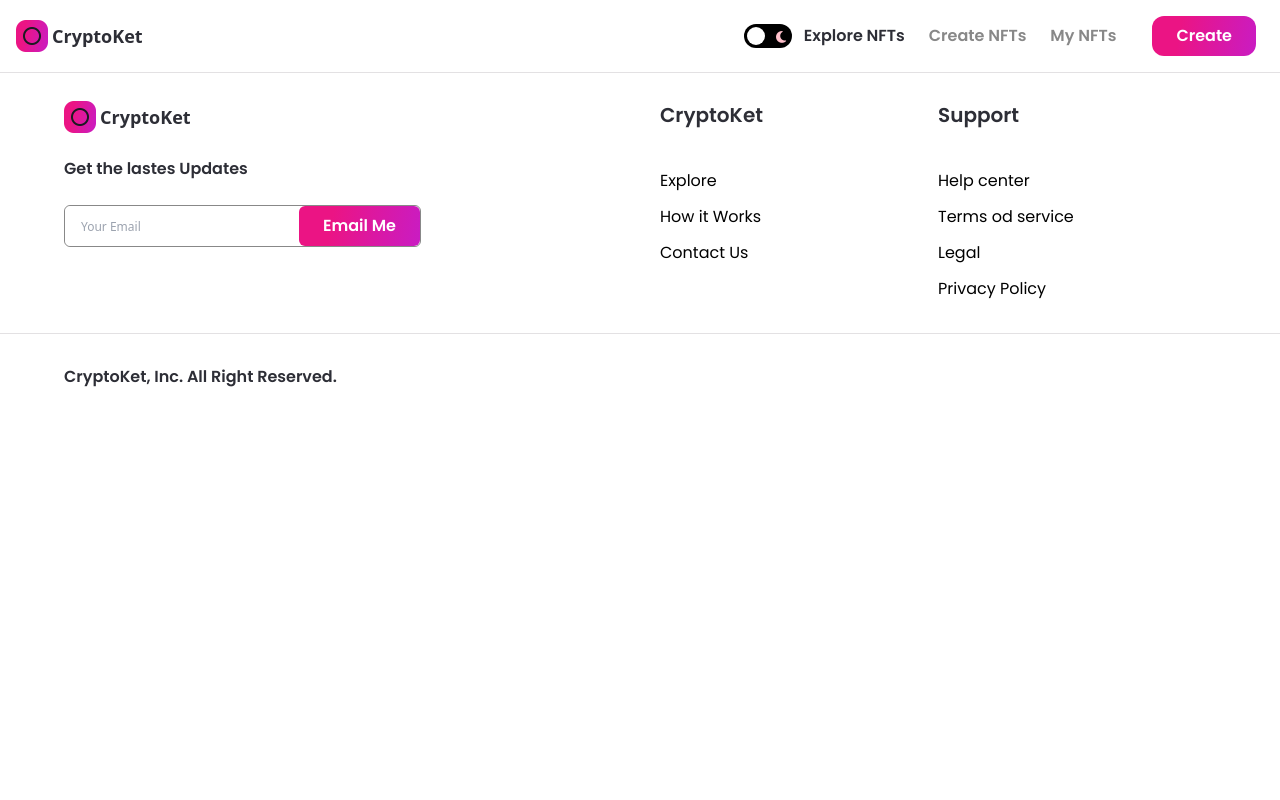
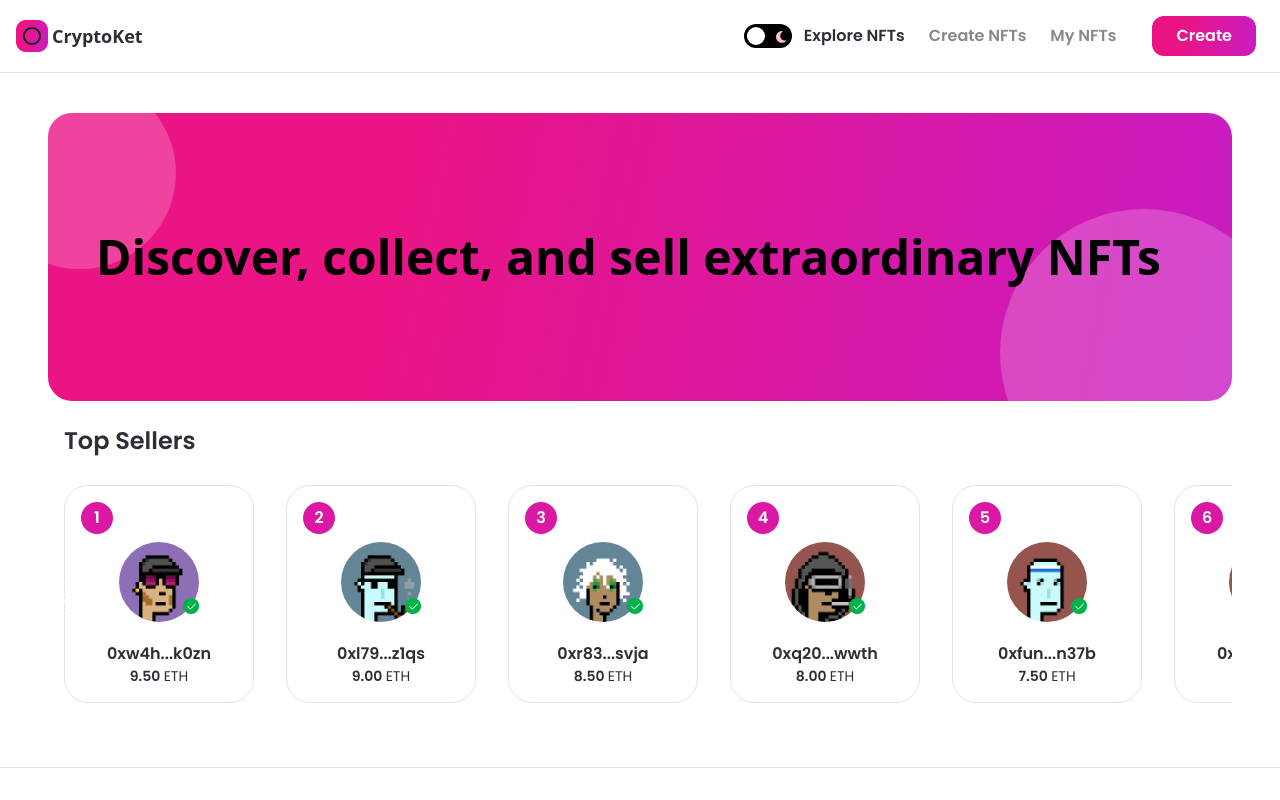
Before and after one commit to mdmahfujarrahman/nft-project, a Next.js app: page / in a window 1280 px wide. Shown: the top 800 px of the page. Built offline with nearby package versions, Linux system fonts and the light colour scheme.

Commit message:
top seller added

```diff
--- /dev/null
+++ b/components/Banner.jsx
@@ -0,0 +1,18 @@
+import React from "react";
+
+const Banner = ({ parentStyles, title, childStyles }) => {
+    console.log(parentStyles);
+    return (
+        <div
+            className={`relative w-full flex items-center z-0 overflow-hidden nft-gradient ${parentStyles}`}
+        >
+            <p className={`font-bold text-5xl leading-5 ${childStyles}`}>
+                {title}
+            </p>
+            <div className="absolute w-48 h-48 sm:w-32 sm:h-32 rounded-full white-bg -top-9 -left-16 -z-5" />
+            <div className="absolute w-72 h-72 sm:w-56 sm:h-56 rounded-full white-bg -bottom-24 -right-14 -z-5" />
+        </div>
+    );
+};
+
+export default Banner;
--- /dev/null
+++ b/components/CreatorCard.jsx
@@ -0,0 +1,45 @@
+import Image from "next/image";
+
+import images from "../assets";
+
+const CreatorCard = ({ rank, creatorImage, creatorName, i, creatorEths }) => {
+    return (
+        <div className="min-w-190 minlh:min-w-240 dark:bg-nft-gray-3 bg-white border dark:border-nft-black-3 border-nft-gray-1 rounded-3xl flex flex-col p-4 m-4">
+            <div className="bg-nft-red-violet flexCenter rounded-full w-8 h-8 minlg:w-10 minlg:h-10">
+                <p className="font-poppins text-white font-semibold text-base minlg:text-lg">
+                    {rank}
+                </p>
+            </div>
+            <div className="my-2 flex justify-center">
+                <div className="relative w-20 h-20 minlg:w-28 minlg:h-28">
+                    <Image
+                        src={creatorImage}
+                        layout="fill"
+                        objectFit="cover"
+                        alt="nft"
+                        className="rounded-full"
+                    />
+                    <div className="absolute w-4 h-4 minlg:w-7 minlg:h-7 bottom-2 -right-0">
+                        <Image
+                            src={images.tick}
+                            layout="fill"
+                            objectFit="contain"
+                            alt="tick"
+                        />
+                    </div>
+                </div>
+            </div>
+            <div className="mt-3 minlg:mt-7 text-center flexCenter flex-col">
+                <p className="font-poppins dark:text-white text-nft-black-1 text-base minlg:text-lg font-semibold">
+                    {creatorName}
+                </p>
+                <p className="font-poppins dark:text-white text-nft-black-1 text-sm minlg:text-base font-semibold">
+                    {creatorEths.toFixed(2)}{" "}
+                    <span className="font-normal">ETH</span>
+                </p>
+            </div>
+        </div>
+    );
+};
+
+export default CreatorCard;
--- a/components/index.js
+++ b/components/index.js
@@ -1,5 +1,7 @@
 import Footer from "./Footer";
 import Navbar from "./Navbar";
 import Button from "./Button";
+import Banner from "./Banner";
+import CreatorCard from "./CreatorCard";
 
-export { Footer, Navbar, Button };
+export { Footer, Navbar, Button, Banner, CreatorCard };
--- a/pages/_app.js
+++ b/pages/_app.js
@@ -12,7 +12,9 @@
         <ThemeProvider attribute="class">
             <div className="dark:bg-nft-dark bg-white min-h-screen ">
                 <Navbar />
-                <Component {...pageProps} />
+                <div className="pt-65">
+                    <Component {...pageProps} />
+                </div>
                 <Footer />
             </div>
             <Script
--- a/pages/index.js
+++ b/pages/index.js
@@ -1,7 +1,121 @@
-import React from "react";
+import { useEffect, useRef, useState } from "react";
+
+import Image from "next/image";
+import { useTheme } from "next-themes";
+import { Banner, CreatorCard } from "../components";
+import images from "../assets";
+import { makeID } from "../utils/makeId";
 
 const Home = () => {
-    return <div className="text-3xl text-red-500">Home</div>;
+    const parentRef = useRef(null);
+    const [hideButton, setHideButton] = useState(false);
+    const childRef = useRef(null);
+    const { theme } = useTheme();
+
+    const handleScroll = (direction) => {
+        const { current } = childRef;
+        const scroolAmount = window.innerWidth > 1800 ? 270 : 310;
+        if (direction === "left") {
+            current.scrollLeft -= scroolAmount;
+        }
+        if (direction === "right") {
+            current.scrollLeft += scroolAmount;
+        }
+    };
+
+    const isScrollable = () => {
+        const { current } = childRef;
+        const { current: parent } = parentRef;
+
+        if (current?.scrollWidth >= parent?.offsetWidth) {
+            setHideButton(false);
+        } else {
+            setHideButton(true);
+        }
+    };
+
+    useEffect(() => {
+        isScrollable();
+        window.addEventListener("resize", isScrollable);
+        return () => {
+            window.removeEventListener("resize", isScrollable);
+        };
+    }, []);
+
+    return (
+        <div className="flex justify-center sm:px-4 p-12">
+            <div className="w-full minlg:w-4/5">
+                <Banner
+                    title="Discover, collect, and sell extraordinary NFTs"
+                    parentStyles="justify-start mb-6 h-72 sm:h-60 p-12 xs:p-4 xs:h-44 rounded-3xl"
+                    childStyles="md:text-4xl sm:text-2xl xs:text-xl text-left"
+                />
+                <div>
+                    <h1 className="font-poppins dark:text-white text-nft-black-1 text-2xl minlg:text-4xl font-semibold ml-4 xm:ml-0">
+                        Top Sellers
+                    </h1>
+                    <div
+                        ref={parentRef}
+                        className="relative flex-1 max-w-full flex mt-3"
+                    >
+                        <div
+                            ref={childRef}
+                            className="flex flex-row w-max overflow-x-scroll no-scrollbar select-none"
+                        >
+                            {[1, 2, 3, 4, 5, 6, 7, 8, 9, 10].map((item, i) => {
+                                return (
+                                    <CreatorCard
+                                        rank={item}
+                                        creatorImage={images[`creator${item}`]}
+                                        item={item}
+                                        creatorName={`0x${makeID(3)}...${makeID(
+                                            4
+                                        )}`}
+                                        key={i}
+                                        creatorEths={10 - item * 0.5}
+                                    />
+                                );
+                            })}
+                            {!hideButton && (
+                                <>
+                                    <div
+                                        onClick={() => handleScroll("left")}
+                                        className="absolute w-8 h-8 minlg:w-12 minlg:h-12 left-0 top-45 cursor-pointer"
+                                    >
+                                        <Image
+                                            layout="fill"
+                                            objectFit="contain"
+                                            className={
+                                                theme === "light" &&
+                                                "filter invert"
+                                            }
+                                            alt="left aroow"
+                                            src={images.left}
+                                        />
+                                    </div>
+                                    <div
+                                        onClick={() => handleScroll("right")}
+                                        className="absolute w-8 h-8 minlg:w-12 minlg:h-12 right-0 top-45 cursor-pointer"
+                                    >
+                                        <Image
+                                            layout="fill"
+                                            objectFit="contain"
+                                            className={
+                                                theme === "light" &&
+                                                "filter invert"
+                                            }
+                                            alt="right aroow"
+                                            src={images.right}
+                                        />
+                                    </div>
+                                </>
+                            )}
+                        </div>
+                    </div>
+                </div>
+            </div>
+        </div>
+    );
 };
 
 export default Home;
--- /dev/null
+++ b/utils/makeId.js
@@ -0,0 +1,11 @@
+export const makeID = (length) => {
+    let result = "";
+    const characters = "abcdefghijklmnopqrstuvwxyz0123456789";
+    const charactersLength = characters.length;
+    for (let i = 0; i < length; i += 1) {
+        result += characters.charAt(
+            Math.floor(Math.random() * charactersLength),
+        );
+    }
+    return result;
+};
```
